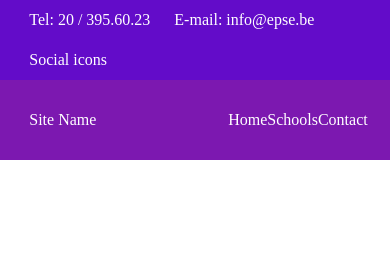
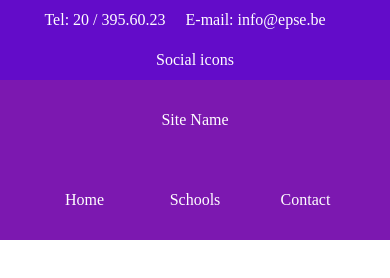
Before and after one commit to webepse/web1---webschool, a plain HTML site: page index.html in a window 390 px wide. Drawn offline with Linux system fonts and the light colour scheme.

Commit message:
responsive header

```diff
--- a/assets/style.scss
+++ b/assets/style.scss
@@ -26,6 +26,11 @@ $font: 'Roboto';
         display: flex;
         flex-wrap: wrap;
         justify-content: space-between;
+
+        @media all and (max-width: 600px)
+        {
+            flex-direction: column;
+        }
     }
 
 }
@@ -39,11 +44,29 @@ header{
         span{
             margin-right: 20px;
         }
+        #coord,#header-social{
+            @media all and (max-width: 600px)
+            {
+                width: 100%;
+                display: flex;
+                justify-content: center;
+            }
+        }
+
     }
 
     #myheader{
         background-color: $color2;
         line-height: 80px;
+
+        #logo{
+            @media all and (max-width: 600px)
+            {
+                width: 100%;
+                display: flex;
+                justify-content: center;
+            }
+        }
 
         nav{
             width: 40%;
@@ -57,7 +80,15 @@ header{
                         color: white;
                         text-decoration: none
                     }
+                    @media all and (max-width: 600px)
+                    {
+                        text-align: center;
+                    }
                 }
+            }
+            @media all and (max-width: 600px)
+            {
+                width: 100%;
             }
         }
     }
```
Also changed, not shown: build/style.css, 1 other file.
